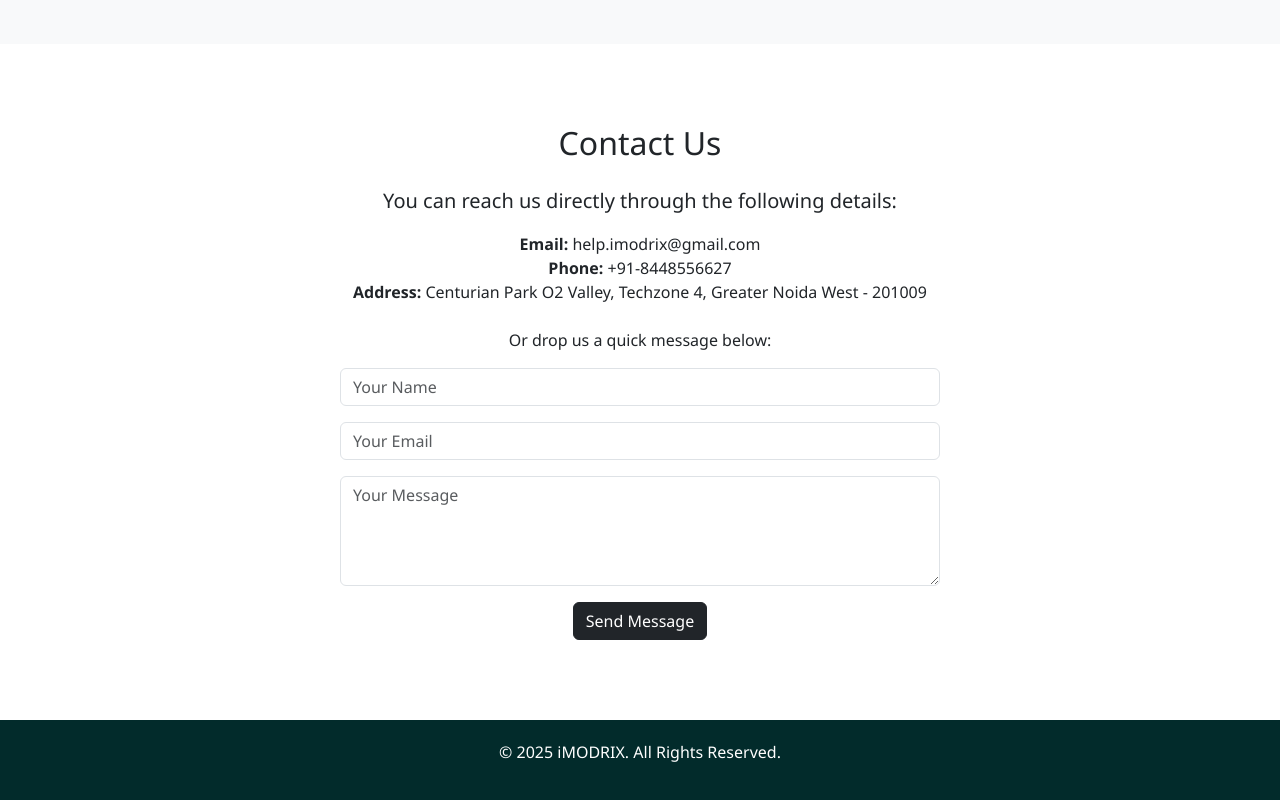
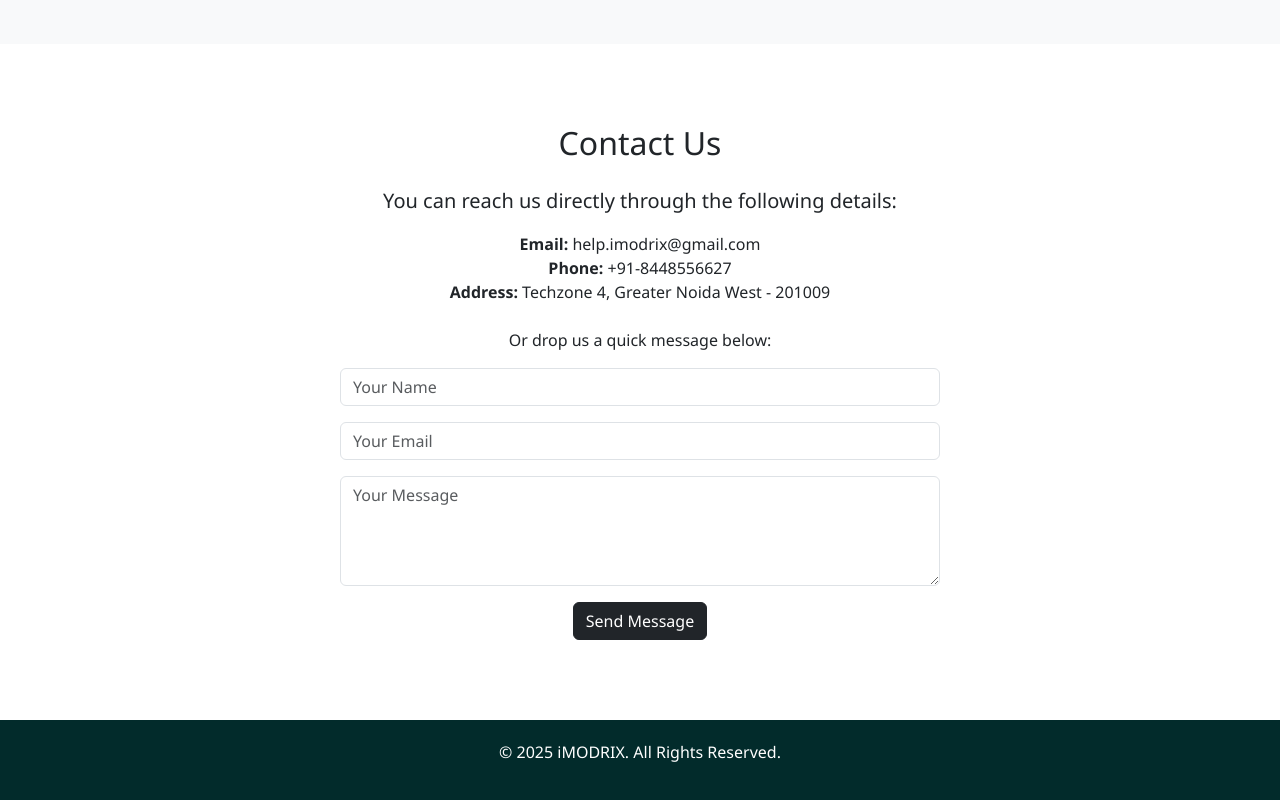
Before and after one commit to sudhirsharmabca06/imodrix-site, a plain HTML site: page index.html in a window 1280 px wide. Shown: the part 2949-3749 px from the top of the page. Drawn offline with nearby package versions, Linux system fonts and the light colour scheme.

Commit message:
Update index.html

```diff
--- a/index.html
+++ b/index.html
@@ -156,7 +156,7 @@ Best of all, the switch is designed with universal compatibility, making it suit
     <ul class="list-unstyled">
       <li><strong>Email:</strong> help.imodrix@gmail.com</li>
       <li><strong>Phone:</strong> +91-8448556627</li>
-      <li><strong>Address:</strong> Centurian Park O2 Valley, Techzone 4, Greater Noida West - 201009</li>
+      <li><strong>Address:</strong> Techzone 4, Greater Noida West - 201009</li>
     </ul>
     <p class="mt-4">Or drop us a quick message below:</p>
     <form class="mx-auto" style="max-width:600px;">
```
